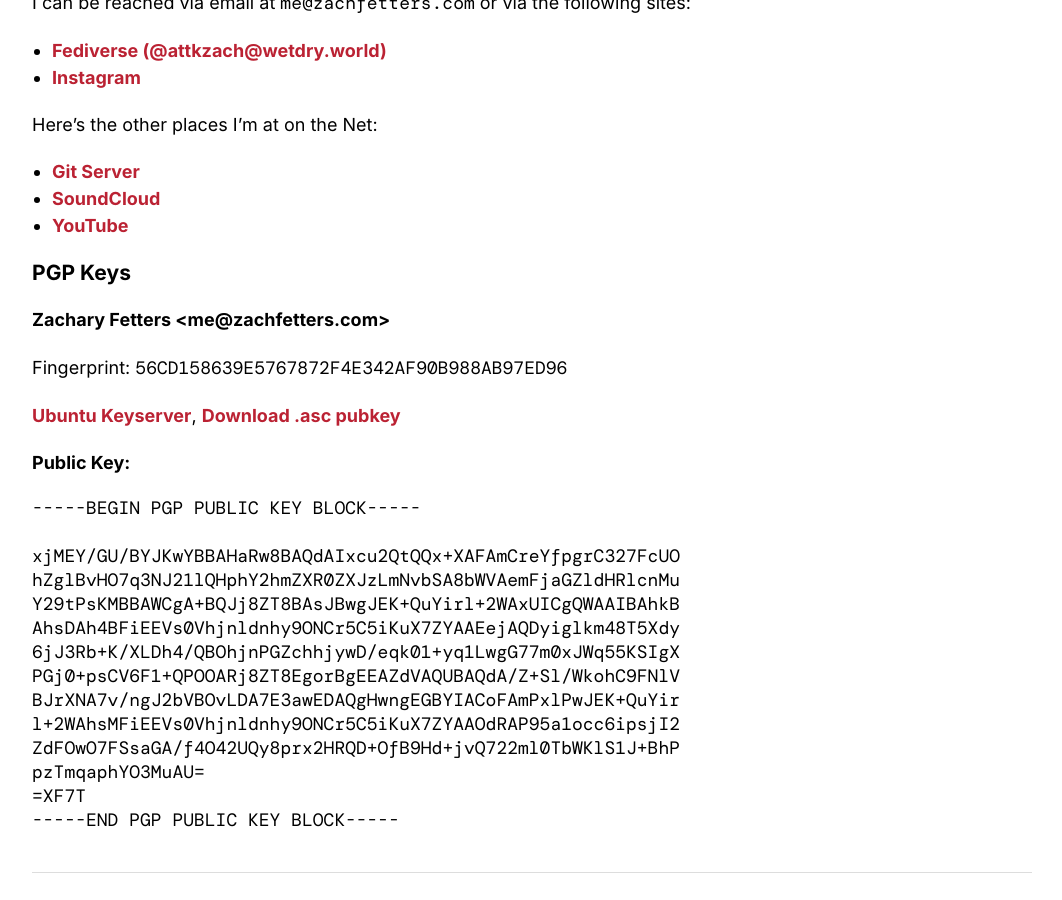
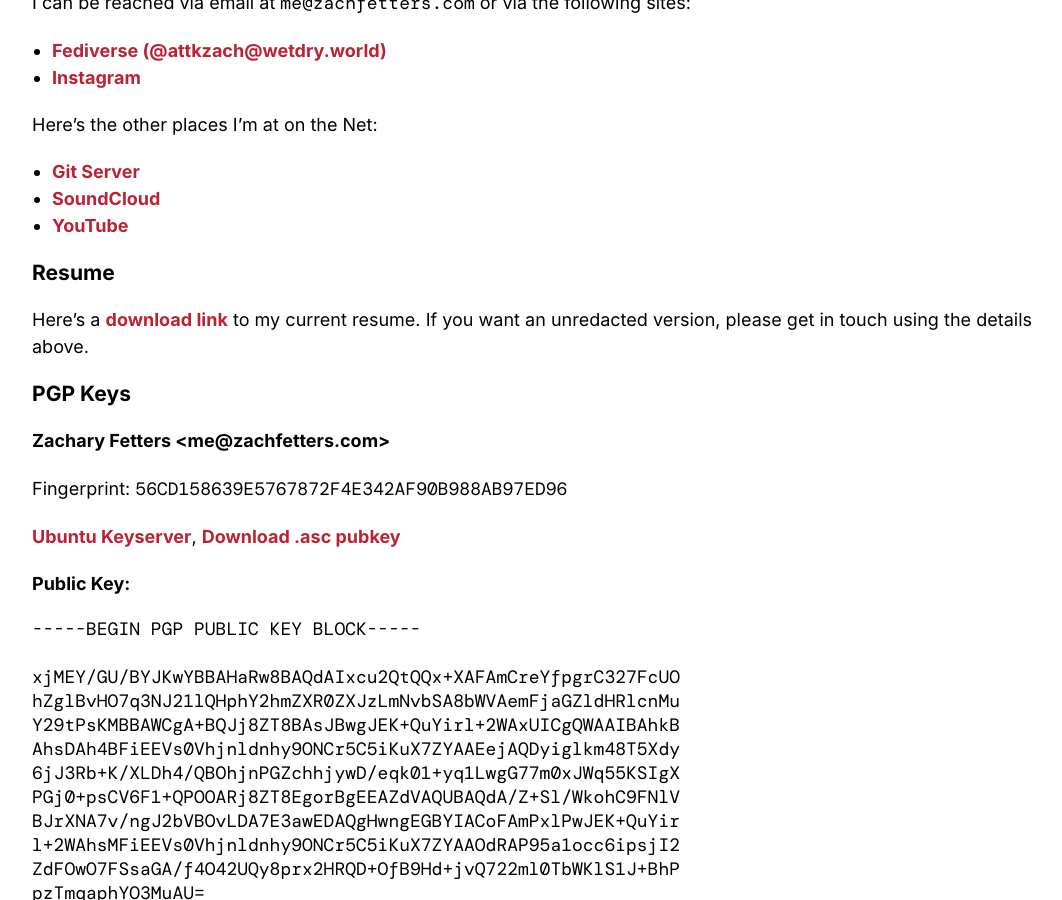
Before and after one commit to zfett/attkzach.gay, a Jekyll site: the page built from _pages/index.md, in a window 1280 px wide and 900 px high, scrolled down 1327 px. Shown: the whole window, without its empty margins (108-1170 px from the left). Built offline with Jekyll 4.4.1, drawn with Linux system fonts in a browser that asks for light colours.

Commit message:
added link to resume

```diff
--- a/_pages/index.md
+++ b/_pages/index.md
@@ -50,6 +50,9 @@
 - **[Git Server](https://git.zachfetters.com)**
 - **[SoundCloud](https://soundcloud.com/DESCENTRATE)**
 - **[YouTube](https://youtube.com/@attkzach)**
+
+### Resume
+Here's a [download link](/assets/files/ZachFetters_Resume_Sept2023_Color_REDACTED.pdf){:target="_blank"} to my current resume. If you want an unredacted version, please get in touch using the details above.
 
 ### PGP Keys
 
```
Also changed, not shown: 1 other file.
